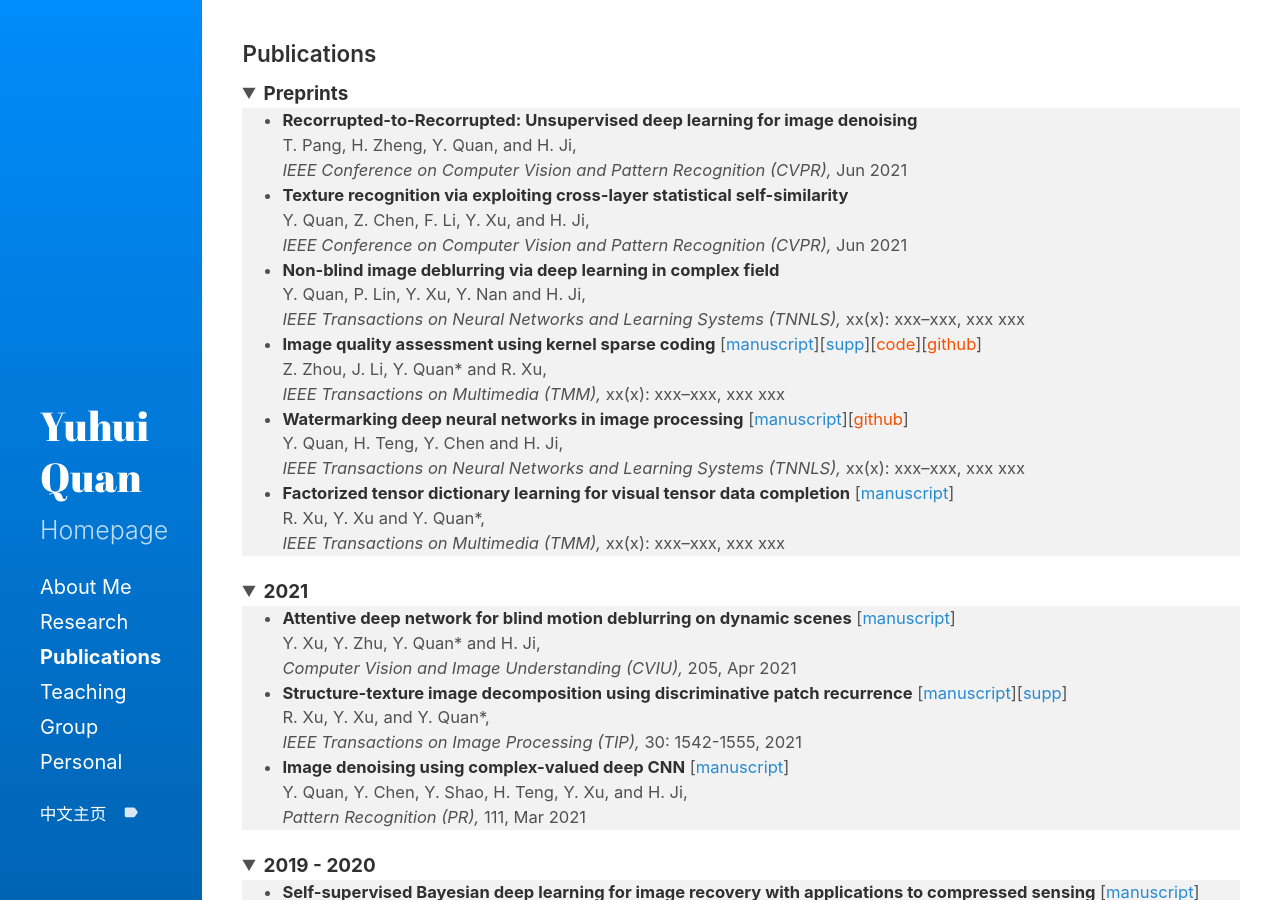
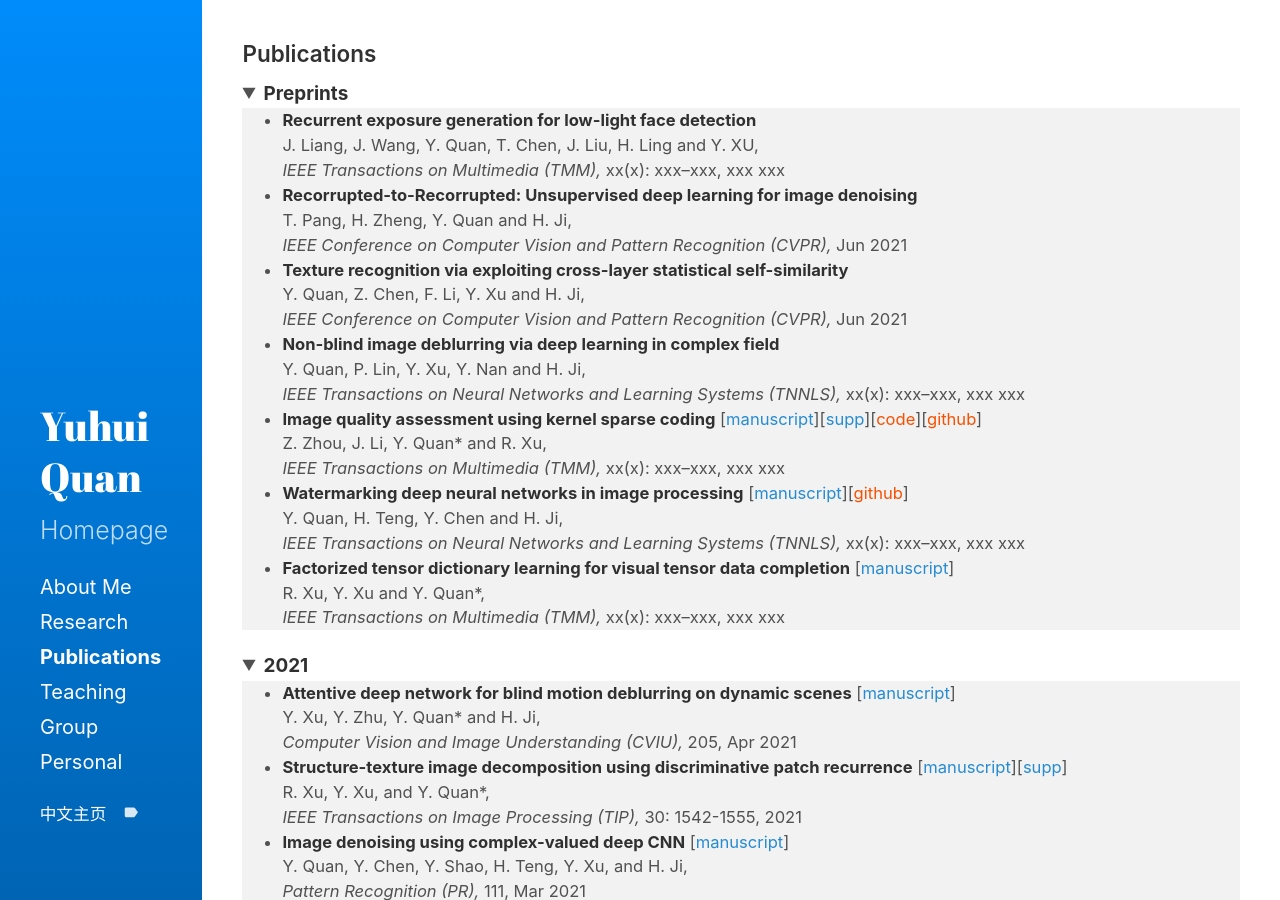
Before and after one commit to csyhquan/csyhquan.github.io, a Jekyll site: the page built from category/c_publication.md, in a window 1280 px wide and 900 px high. Built offline with Jekyll 4.4.1, drawn with Linux system fonts in a browser that asks for light colours.

Commit message:
Update c_publication.md

```diff
--- a/category/c_publication.md
+++ b/category/c_publication.md
@@ -8,12 +8,16 @@ title: Publications
 <t1>
 <ul style="background-color: #f2f2f2;">
 
+<li><span><strong>Recurrent exposure generation for low-light face detection</strong></span><br />
+<span> J. Liang, J. Wang, Y. Quan, T. Chen, J. Liu, H. Ling and Y. XU, <br />
+<em>IEEE Transactions on Multimedia (TMM), </em>xx(x): xxx–xxx, xxx xxx</span></li>
+
 <li><span><strong>Recorrupted-to-Recorrupted: Unsupervised deep learning for image denoising</strong></span><br />
-<span> T. Pang, H. Zheng, Y. Quan, and H. Ji, <br />
+<span> T. Pang, H. Zheng, Y. Quan and H. Ji, <br />
 <em>IEEE Conference on Computer Vision and Pattern Recognition (CVPR), </em>Jun 2021</span></li>
 
 <li><span><strong>Texture recognition via exploiting cross-layer statistical self-similarity</strong></span><br />
-<span> Y. Quan, Z. Chen, F. Li, Y. Xu, and H. Ji, <br />
+<span> Y. Quan, Z. Chen, F. Li, Y. Xu and H. Ji, <br />
 <em>IEEE Conference on Computer Vision and Pattern Recognition (CVPR), </em>Jun 2021</span></li>
 
 <li><span><strong>Non-blind image deblurring via deep learning in complex field</strong></span><br />
```
